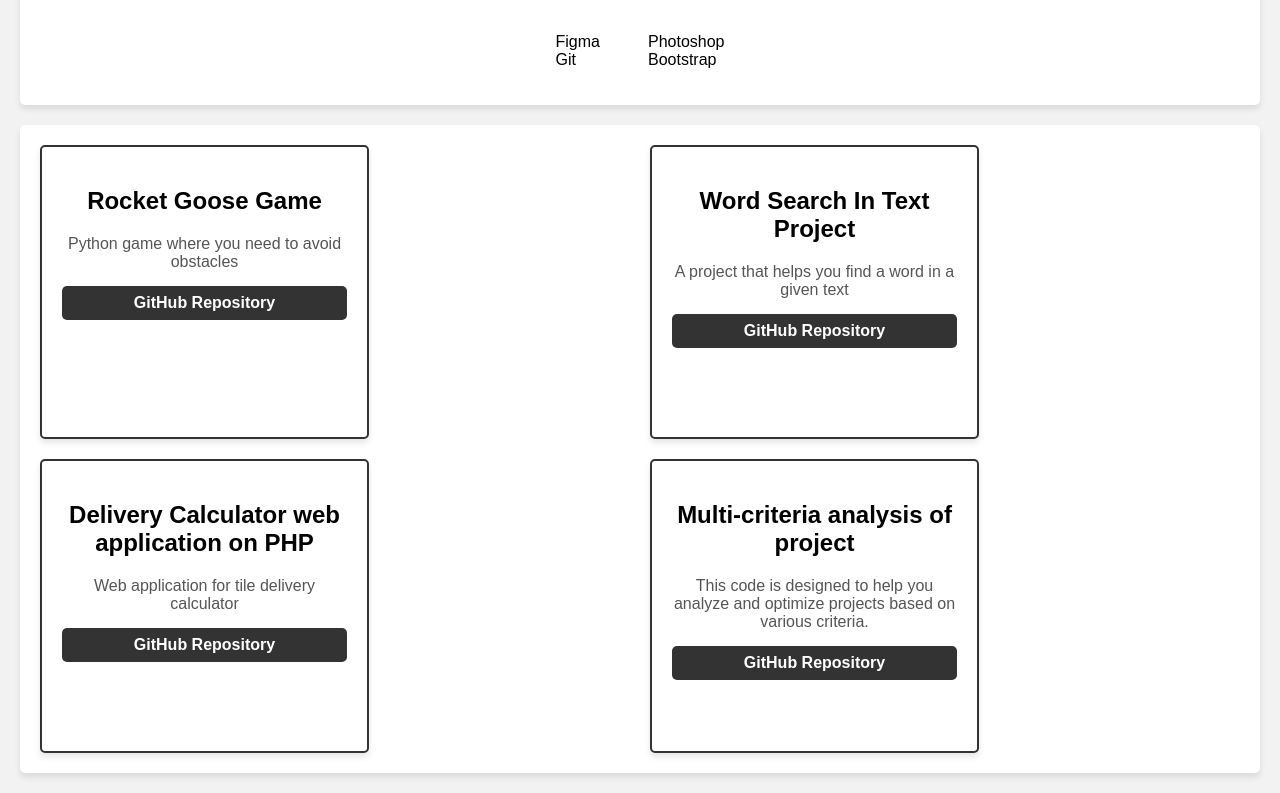
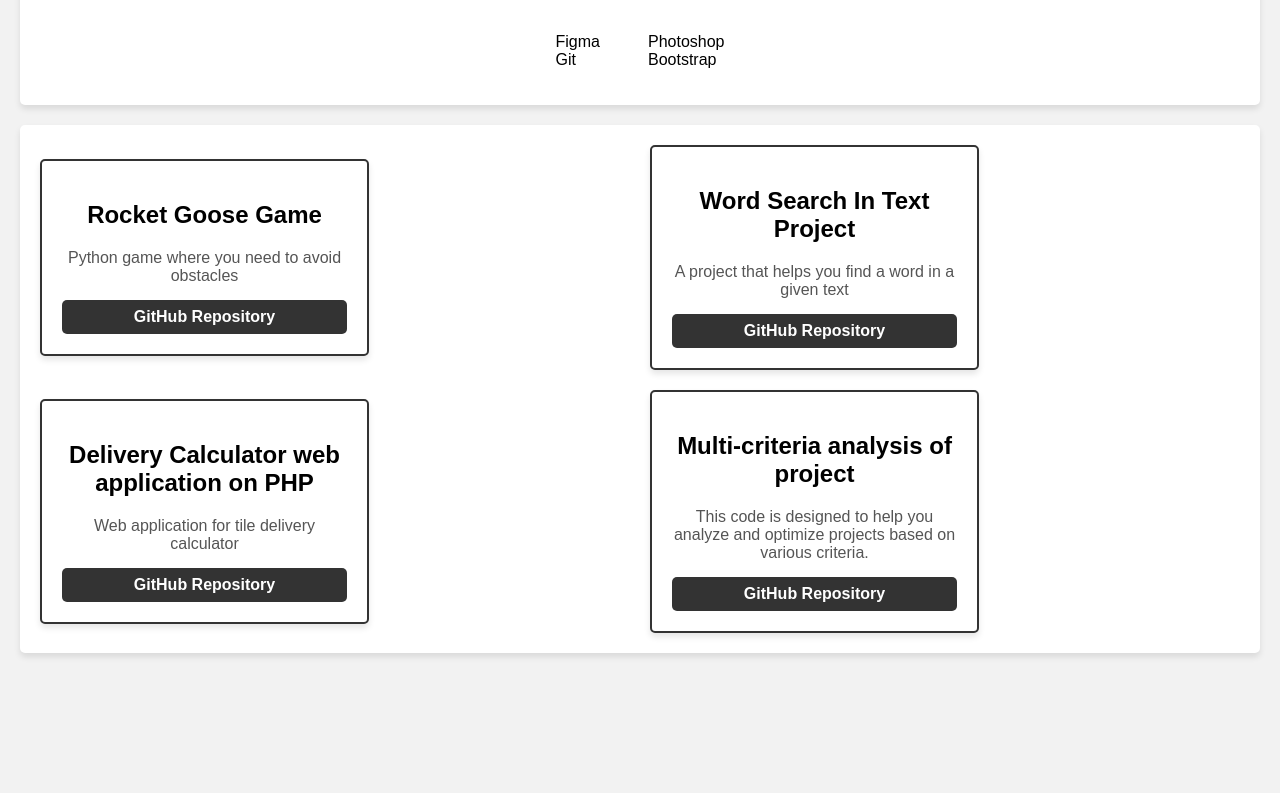
Before and after one commit to Lyranaut/Lyranaut.github.io, a plain HTML site: page index.html in a window 1280 px wide. Shown: the part 1287-2080 px from the top of the page. After the commit the page ends 1960 px from the top, so only its background shows below. Drawn offline with Linux system fonts and the light colour scheme.

Commit message:
styles.css

```diff
--- a/styles.css
+++ b/styles.css
@@ -139,16 +139,16 @@ a:hover {
 /* Медиа-запрос для ноутбуков */
 @media (min-width: 769px) {
     .projects {
-        flex-wrap: wrap;
-        justify-content: space-between;
-        gap: 20px;
         display: grid;
         grid-template-columns: repeat(2, 1fr);
+        grid-template-rows: repeat(2, auto);
         gap: 20px;
+        justify-content: center;
     }
 
     .project {
         width: calc(50% - 10px);
+        min-height: auto;
     }
 }
 
```
